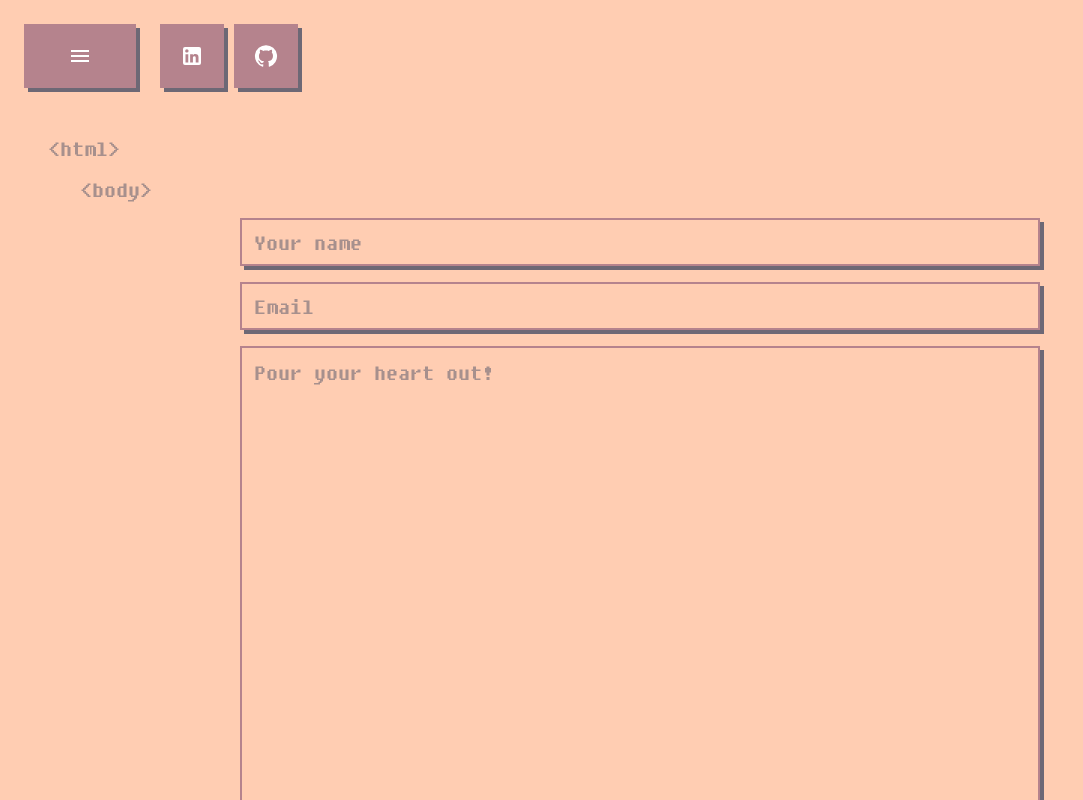
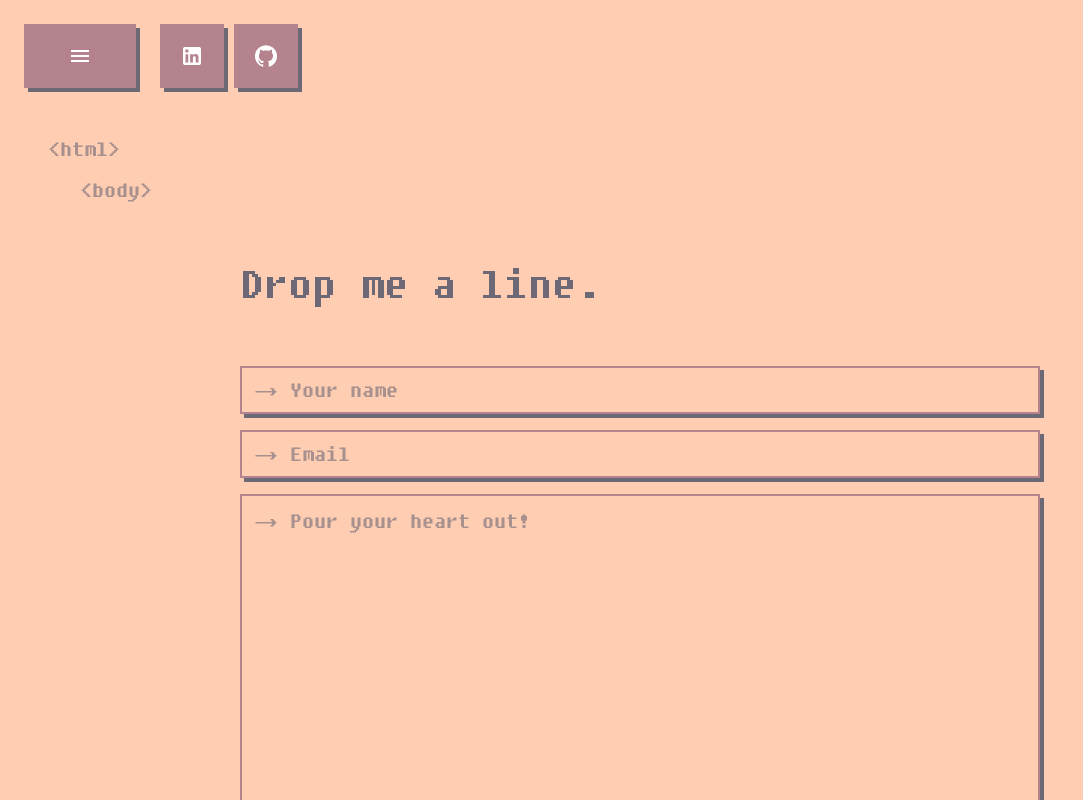
Before and after one commit to goingdust/portfolio, a Next.js app: page /contact in a window 1280 px wide. Shown: the whole page, without its empty margins (0-1083 px from the left). Built offline with nearby package versions, Linux system fonts and the light colour scheme.

Commit message:
Remove button text and animate arrow

```diff
--- a/components/Contact/index.module.scss
+++ b/components/Contact/index.module.scss
@@ -1,5 +1,6 @@
 @import '@styles/colors';
 @import '@styles/mixins';
+@import '@styles/keyframes';
 
 .contactPage {
 	height: 100%;
@@ -23,6 +24,12 @@
 		}
 		@include for_breakpoint(mobile) {
 			width: 90vw;
+		}
+
+		h1 {
+			align-self: flex-start;
+			font-weight: 400;
+			font-size: 3rem;
 		}
 
 		div {
@@ -134,26 +141,39 @@
 			font-size: 1.5rem;
 			background: $english-lavender;
 			width: fit-content;
-			width: 10rem;
+			width: 8rem;
 			height: 4rem;
 			color: #fff;
 			position: relative;
 			display: flex;
 			justify-content: center;
 			align-items: center;
-      gap: 0.5rem;
+			gap: 0.4rem;
 
 			img {
 				filter: invert(1);
-        height: 1.5rem;
-        width: 1.5rem;
+				height: 1.75rem;
+				width: 1.75rem;
+				margin-top: 0.2rem;
+			}
+
+			&:hover {
+				span {
+					animation: pointRight 1s infinite;
+				}
+			}
+
+      span {
+        @include for_breakpoint(mobile) {
+          margin-bottom: 0.25rem;
+        }
       }
 
 			&::before {
 				position: absolute;
 				content: '';
 				background: $old-lavender;
-				width: 10rem;
+				width: 8rem;
 				height: 4rem;
 				z-index: -1;
 				left: 0.25rem;
@@ -179,7 +199,7 @@
 			}
 
 			&:active::before {
-        filter: blur(2px)
+				filter: blur(2px);
 			}
 		}
 	}
--- a/components/Contact/index.tsx
+++ b/components/Contact/index.tsx
@@ -8,17 +8,30 @@ const Contact = () => {
 	return (
 		<div className={styles.contactPage}>
 			<form action='https://api.web3forms.com/submit' method='POST'>
+				<h1>Drop me a line.</h1>
 				<input type='hidden' name='access_key' value={process.env.WEB3_FORMS_ACCESS_KEY} />
 				<input type='checkbox' name='botcheck' className='hidden' style={{ display: 'none' }} />
 
-				<Input contactStyles={styles} name='name' type='text' id='name' placeholder='Your name' />
-				<Input contactStyles={styles} name='email' type='text' id='email' placeholder='Email' />
-				<Textarea contactStyles={styles} name='message' id='message' placeholder='Pour your heart out!' />
+				<Input
+					contactStyles={styles}
+					name='name'
+					type='text'
+					id='name'
+					placeholder='-> Your name'
+				/>
+				<Input contactStyles={styles} name='email' type='text' id='email' placeholder='-> Email' />
+				<Textarea
+					contactStyles={styles}
+					name='message'
+					id='message'
+					placeholder='-> Pour your heart out!'
+				/>
 
 				<input type='hidden' name='redirect' value='https://web3forms.com/success' />
 
-				<button type='submit' disabled>
-					Send <Image src={Mail} alt='mail' />
+				<button type='submit' disabled aria-label='Send Message'>
+					<Image src={Mail} alt='mail' />
+					<span>{'->'}</span>
 				</button>
 			</form>
 		</div>
--- a/styles/_keyframes.scss
+++ b/styles/_keyframes.scss
@@ -30,3 +30,9 @@
 		opacity: 1;
 	}
 }
+
+@keyframes pointRight {
+	25% {
+		transform: translateX(0.25rem);
+	}
+}
```
Lines whose indentation alone changed are shown as unchanged.
